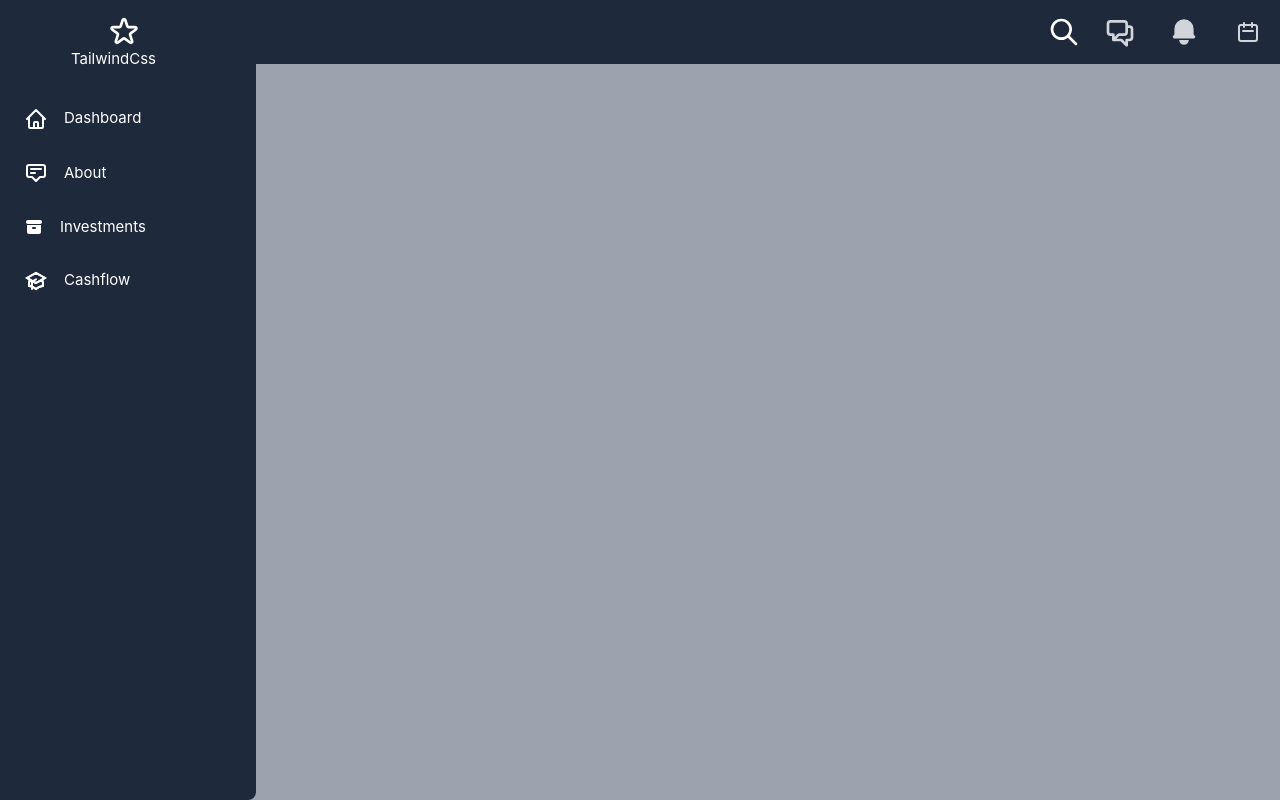
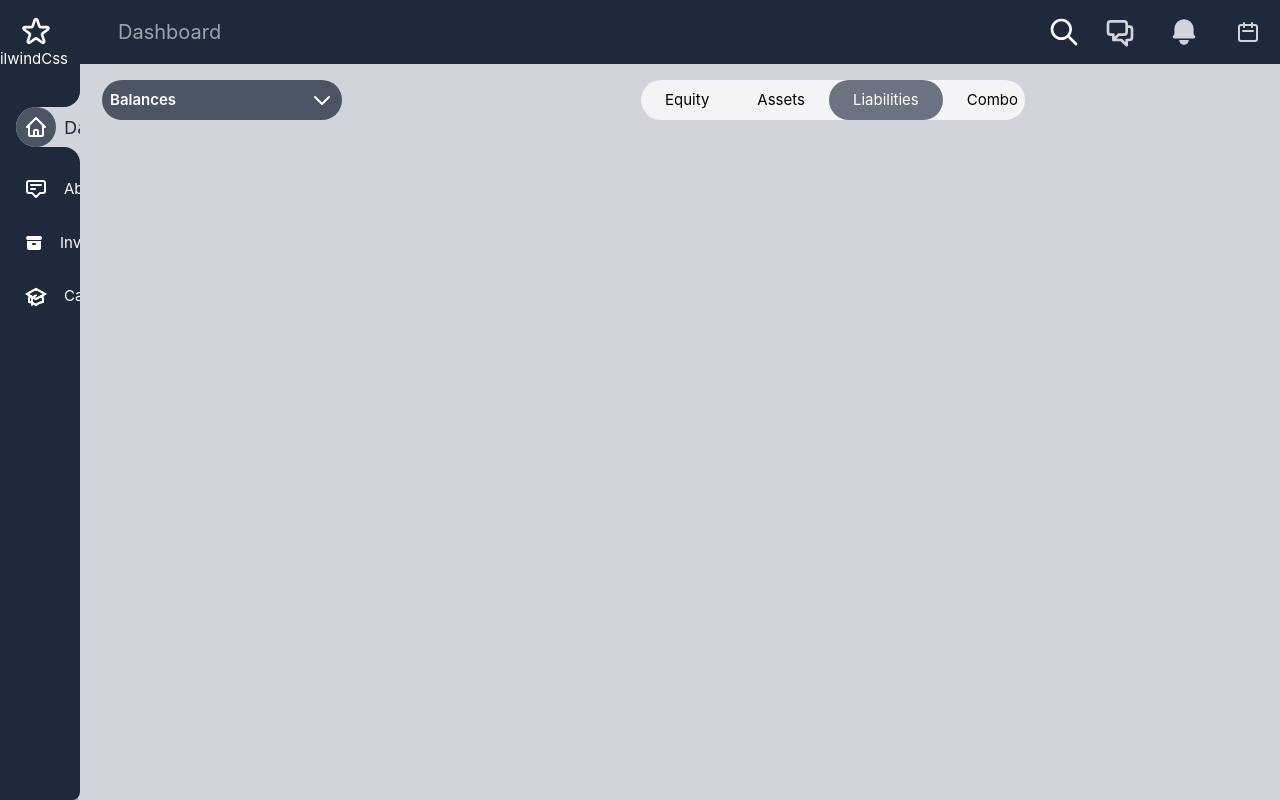
Before and after one commit to safiul0073/dev-task-vue, a Vue app: page /dashboard/liabilities in a window 1280 px wide. Built offline with nearby package versions, Linux system fonts and the light colour scheme.

Commit message:
dashboar some route added

```diff
--- a/src/components/SecondMenu/Button.vue
+++ b/src/components/SecondMenu/Button.vue
@@ -1,7 +1,9 @@
 <template>
 <div>
-    <h1 v-if="isActive" class="p-2 px-3 h-full rounded-full bg-gray-500 text-white">{{name}}</h1>
-    <h1 v-else @click="isActive = true" class="p-2 px-3 h-full rounded-full  text-black">{{name}}</h1>
+    <router-link :to="route">
+    <div v-if="$route.fullPath === route" class=" cursor-pointer px-6 flex items-center text-center h-full rounded-full bg-gray-500 text-white transition-all duration-500 ease-in-out">{{name}}</div>
+    <div v-else class="px-6 cursor-pointer flex items-center text-center  h-full rounded-full  text-black">{{name}}</div>
+    </router-link>
 </div>
 </template>
 
@@ -11,7 +13,11 @@ export default {
         name: {
             type: String,
             default: 'World'
-        }
+        },
+        route: {
+            type: String,
+            default: '/dashboard/assets'
+        },
     },
     data: function () {
         return {
--- a/src/components/SecondMenu/Index.vue
+++ b/src/components/SecondMenu/Index.vue
@@ -1,11 +1,8 @@
 <template>
   <div class="h-16 w-full flex flex-col lg:flex-row gap-4 lg:gap-12 items-center">
     <BalanceButton />
-    <div class="mx-auto bg-gray-100 w-96 h-10 rounded-full flex flex-row">
-       <Button name="Dashboard" />
-       <Button name="Dashboard" />
-       <Button name="Dashboard" />
-       <Button name="Dashboard" />
+    <div class="mx-auto bg-gray-100 w-96 h-10 rounded-full flex flex-row justify-between">
+       <Button v-for="(item, index) in this.routes" :key="index" :route="item" :name="index" />
     </div>
   </div>
 </template>
@@ -14,7 +11,18 @@
 import BalanceButton from './BalanceButton.vue';
 import Button from './Button.vue';
 export default {
-    components: { BalanceButton, Button }
+    components: { BalanceButton, Button },
+    data: function () {
+        return {
+            routes: {
+                Equity: '/dashboard',
+                Equity: '/dashboard/equity',
+                Assets: '/dashboard/assets',
+                Liabilities: '/dashboard/liabilities',
+                Combo: '/dashboard/combo',
+            }
+        }
+    },
 }
 </script>
 
--- a/src/components/SideBar/Active.vue
+++ b/src/components/SideBar/Active.vue
@@ -31,7 +31,6 @@ export default {
     },
     methods: {
         styleReturn: function (preSt, postSt) {
-            console.log(this.bgStyle);
             return this.isHovering ? preSt : postSt;
         }
     },
--- a/src/components/SideBar/Buttons.vue
+++ b/src/components/SideBar/Buttons.vue
@@ -9,7 +9,7 @@
     :bgStyle="item.bg"
     >
 
-    <svg v-if="item.route == '/'" xmlns="http://www.w3.org/2000/svg" class="h-6 w-6 " fill="none" viewBox="0 0 24 24" stroke="currentColor" stroke-width="2">
+    <svg v-if="item.route == '/dashboard'" xmlns="http://www.w3.org/2000/svg" class="h-6 w-6 " fill="none" viewBox="0 0 24 24" stroke="currentColor" stroke-width="2">
         <path stroke-linecap="round" stroke-linejoin="round" d="M3 12l2-2m0 0l7-7 7 7M5 10v10a1 1 0 001 1h3m10-11l2 2m-2-2v10a1 1 0 01-1 1h-3m-6 0a1 1 0 001-1v-4a1 1 0 011-1h2a1 1 0 011 1v4a1 1 0 001 1m-6 0h6" />
     </svg>
 
@@ -48,7 +48,7 @@ export default {
         return {
             routers: {
                 Dashboard: {
-                    route: "/",
+                    route: "/dashboard",
                     bg: 'bg-gray-300'
                 },
                 About: {
--- a/src/components/SideBar/RouteButton.vue
+++ b/src/components/SideBar/RouteButton.vue
@@ -1,6 +1,6 @@
 <template>
     <router-link :to="route" class="pl-2 ">
-        <Active :isHovering="isHovering" :bgStyle="bgStyle" :title="title" v-if="$route.fullPath === route">
+        <Active :isHovering="isHovering" :bgStyle="bgStyle" :title="title" v-if="findRoute()">
             <slot></slot>
         </Active>
 
@@ -33,6 +33,19 @@ export default {
             default: 'bg-gray-400'
         },
 
+    },
+    methods: {
+        findRoute () {
+            let names = this.$route.fullPath
+            let thisRoute = this.route.split('/')[1]
+            let isTrue = false;
+            names.split('/').filter(name => {
+                    if (name === thisRoute) {
+                        isTrue =  true
+                    }
+                })
+            return isTrue
+        }
     }
 }
 </script>
--- a/src/router/index.js
+++ b/src/router/index.js
@@ -1,15 +1,39 @@
 import { createRouter, createWebHistory } from "vue-router";
-import Home from '../views/Home.vue'
+import Home from '../views/Home/Index.vue'
 import About from '../views/About.vue'
 import Investment from '../views/Investment.vue'
 import CashFlow from '../views/CashFlow.vue'
+import Assets from '../views/Home/Asset.vue'
+import Combo from '../views/Home/Combo.vue'
+import Equity from '../views/Home/Equity.vue'
+import Liability from '../views/Home/Liability.vue'
 const router = createRouter({
     history: createWebHistory(
         import.meta.env.BASE_URL),
     routes: [{
-        path: "/",
+        path: "/dashboard",
         name: "home",
         component: Home,
+        children: [{
+                path: "/dashboard/assets",
+                name: "assets",
+                component: Assets,
+            }, {
+                path: "/dashboard/combo",
+                name: "combo",
+                component: Combo,
+            },
+            {
+                path: "/dashboard/liabilities",
+                name: "liability",
+                component: Liability,
+            },
+            {
+                path: "/dashboard/equity",
+                name: "equity",
+                component: Equity,
+            }
+        ]
     }, {
         path: "/about",
         name: "about",
--- /dev/null
+++ b/src/views/Home/Asset.vue
@@ -0,0 +1,13 @@
+<template>
+  <h1>this assets</h1>
+</template>
+
+<script>
+export default {
+
+}
+</script>
+
+<style>
+
+</style>
--- /dev/null
+++ b/src/views/Home/Combo.vue
@@ -0,0 +1,13 @@
+<template>
+  <h1>this assets</h1>
+</template>
+
+<script>
+export default {
+
+}
+</script>
+
+<style>
+
+</style>
--- /dev/null
+++ b/src/views/Home/Equity.vue
@@ -0,0 +1,13 @@
+<template>
+  <h1>this assets</h1>
+</template>
+
+<script>
+export default {
+
+}
+</script>
+
+<style>
+
+</style>
--- a/src/views/Home.vue
+++ b/src/views/Home/Index.vue
@@ -5,7 +5,7 @@
   </div>
 </template>
 <script >
-import SecondMenu from '../components/SecondMenu/Index.vue'
+import SecondMenu from '../../components/SecondMenu/Index.vue'
 export default {
     components: { SecondMenu }
 }
--- /dev/null
+++ b/src/views/Home/Liability.vue
@@ -0,0 +1,13 @@
+<template>
+  <h1>this assets</h1>
+</template>
+
+<script>
+export default {
+
+}
+</script>
+
+<style>
+
+</style>
```
